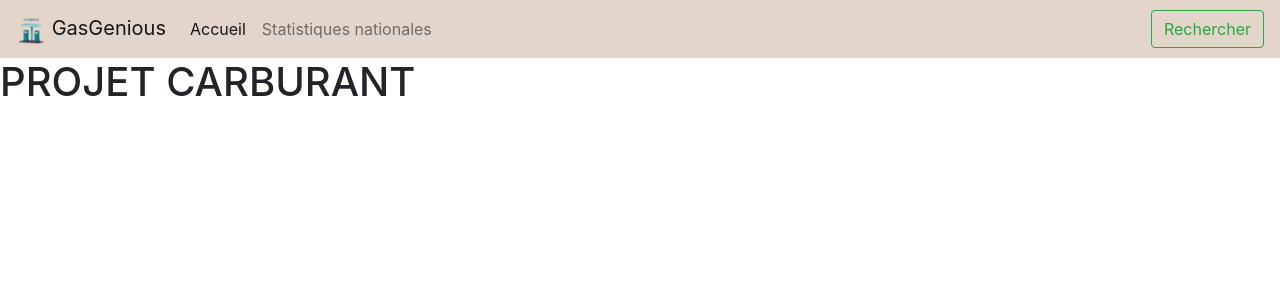
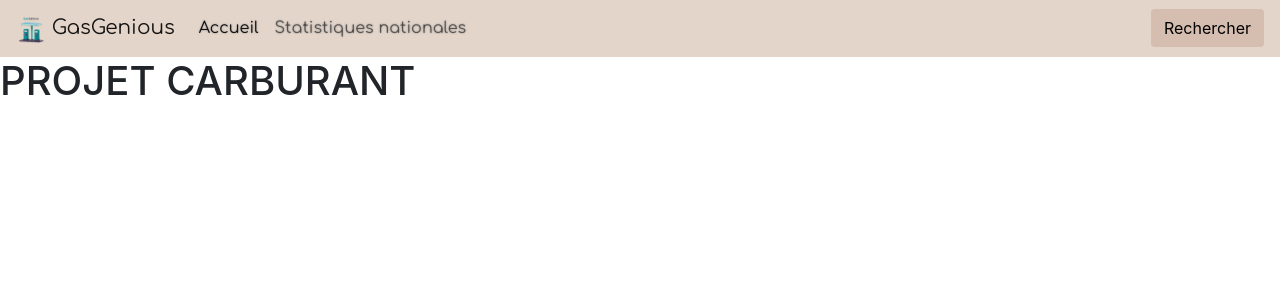
Before and after one commit to oceanetardy/ProjetCarburantPYTHON, a Flask app: page / in a window 1280 px wide. Shown: the top 300 px of the page. Run offline with Flask 3, Linux system fonts and the light colour scheme; some libraries are stand-ins or nearby versions.

Commit message:
[*] FO Navbar OK

```diff
--- a/app/static/css/style.css
+++ b/app/static/css/style.css
@@ -1,8 +1,25 @@
-
 .navbar-expand-lg {
     background-color: #E3D5CA !important;
 }
 
-navbar-brand {
+.navbar-brand {
     font-family: Comfortaa; !important;
 }
+
+.navbar-light .navbar-nav .nav-link {
+    text-shadow:  0px 0px 2px rgb(128, 128, 128);
+    color: black; !important;
+    font-family: Comfortaa; !important;
+
+}
+
+.btn-brown{
+    color: black; !important;
+    background-color: #D5BDAF;
+    transition: color 0.3s;
+}
+
+.btn-brown:hover {
+    background-color: #CEB2A1;
+
+}
--- a/app/templates/templateHome.html
+++ b/app/templates/templateHome.html
@@ -32,7 +32,7 @@
         <a class="nav-link" href="#">Statistiques nationales</a>
       </li>
     </ul>
-      <button class="btn btn-outline-success my-2 my-sm-0" type="submit">Rechercher</button></div>
+      <button class="btn  my-2 my-sm-0 btn-brown " type="submit">Rechercher</button></div>
 </nav>
 
 
```
